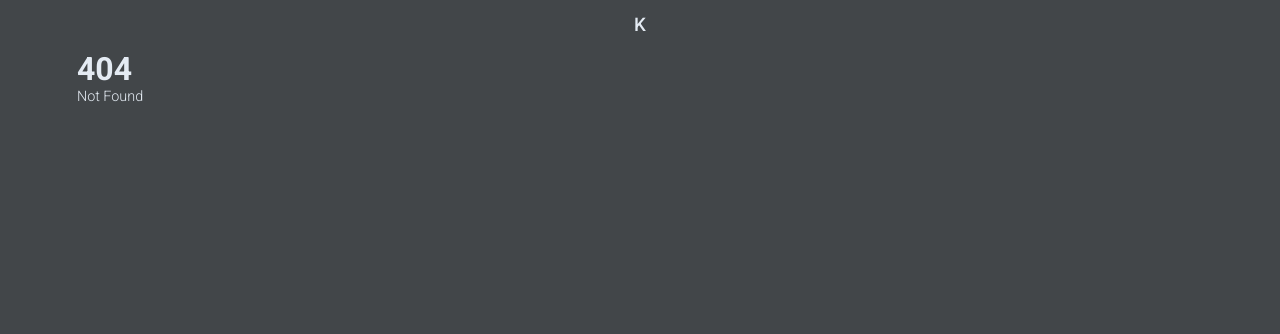
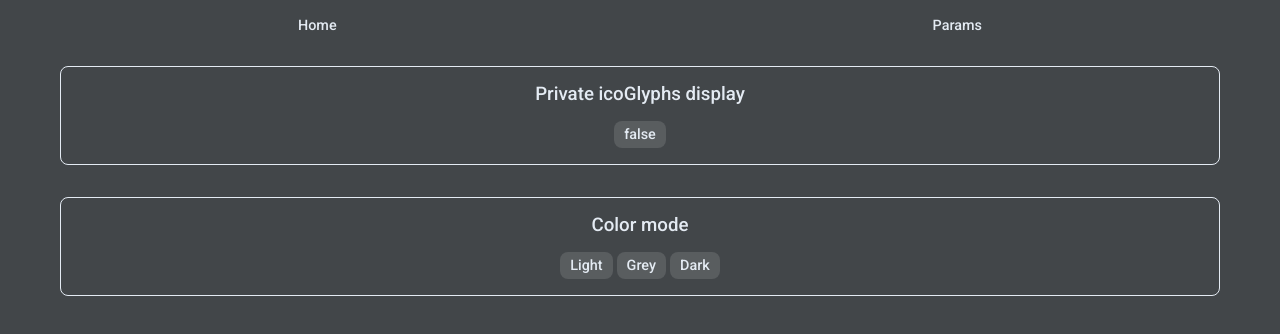
Before and after one commit to BHRKTRE/icoglyphs, a SvelteKit app: page /params in a window 1280 px wide. Before the commit this address had no page. Shown: the top 334 px of the page. Built offline with nearby package versions, Linux system fonts and the light colour scheme.

Commit message:
feat: init docs page and params page

```diff
--- a/src/routes/_layoutComponents/NavBar.svelte
+++ b/src/routes/_layoutComponents/NavBar.svelte
@@ -1,5 +1,8 @@
 <div id="navbar-container">
-	<a href="/"><h3>K</h3></a>
+	<ul>
+		<li><a href="/"><h5>Home</h5></a></li>
+		<li><a href="/params"><h5>Params</h5></a></li>
+	</ul>
 </div>
 
 <style>
@@ -10,7 +13,15 @@
 		width: 100%;
 		height: 50px;
 	}
-	#navbar-container h3 {
+	#navbar-container h5 {
 		color: var(--t1);
 	}
+
+	ul {
+		display: flex;
+		justify-content: space-around;
+		align-items: center;
+		width: 100%;
+		height: 100%;
+	}
 </style>
--- a/src/routes/ico/[icoGlyphNameSlug]/+page.svelte
+++ b/src/routes/ico/[icoGlyphNameSlug]/+page.svelte
@@ -23,7 +23,7 @@
 
 	setTimeout(() => {
 		readyToAnimate = true;
-	}, 1000);
+	}, 500);
 
 	function animationOnMouseEnter(d) {
 		if (readyToAnimate) {
--- /dev/null
+++ b/src/routes/params/+page.svelte
@@ -0,0 +1,55 @@
+<script>
+	import globalVarFront from '$lib/globalVarFront.svelte.js';
+
+	let togglePrivateIcoGlyphStatus = $state(globalVarFront.showPrivateIcoGlyph.value);
+	const togglePrivateIcoGlyph = () => {
+		globalVarFront.showPrivateIcoGlyph.togglePrivateIcoGlyph();
+		togglePrivateIcoGlyphStatus = globalVarFront.showPrivateIcoGlyph.value;
+	};
+</script>
+
+<main>
+	<div id="params-container">
+		<div class="param-section">
+			<h3>Private icoGlyphs display</h3>
+			<div class="param-button-container">
+				<button
+					onclick={() => {
+						togglePrivateIcoGlyph();
+					}}
+					class="text-button"><h5>{togglePrivateIcoGlyphStatus}</h5></button
+				>
+			</div>
+		</div>
+		<div class="param-section">
+			<h3>Color mode</h3>
+			<div class="param-button-container">
+				<button onclick={() => {}} class="text-button"><h5>Light</h5></button>
+				<button onclick={() => {}} class="text-button"><h5>Grey</h5></button>
+				<button onclick={() => {}} class="text-button"><h5>Dark</h5></button>
+			</div>
+		</div>
+	</div>
+</main>
+
+<style>
+	#params-container {
+		display: flex;
+		flex-direction: column;
+		align-items: center;
+		justify-content: center;
+	}
+
+	.param-section {
+		display: flex;
+		flex-direction: column;
+		align-items: center;
+		justify-content: center;
+		margin: 1rem;
+		border: solid 1px var(--t1);
+		border-radius: var(--br);
+		padding: 1rem;
+		width: 100%;
+		gap: 1rem;
+	}
+</style>
```
Also changed, not shown: src/routes/+page.svelte (+1 -11 lines), src/routes/docs/[docSlug]/+page.server.js (added, +22 -0 lines), src/routes/docs/[docSlug]/+page.svelte (added, +8 -0 lines), src/routes/docs/icoGlyphsDocs.json (added, +139 -0 lines).
